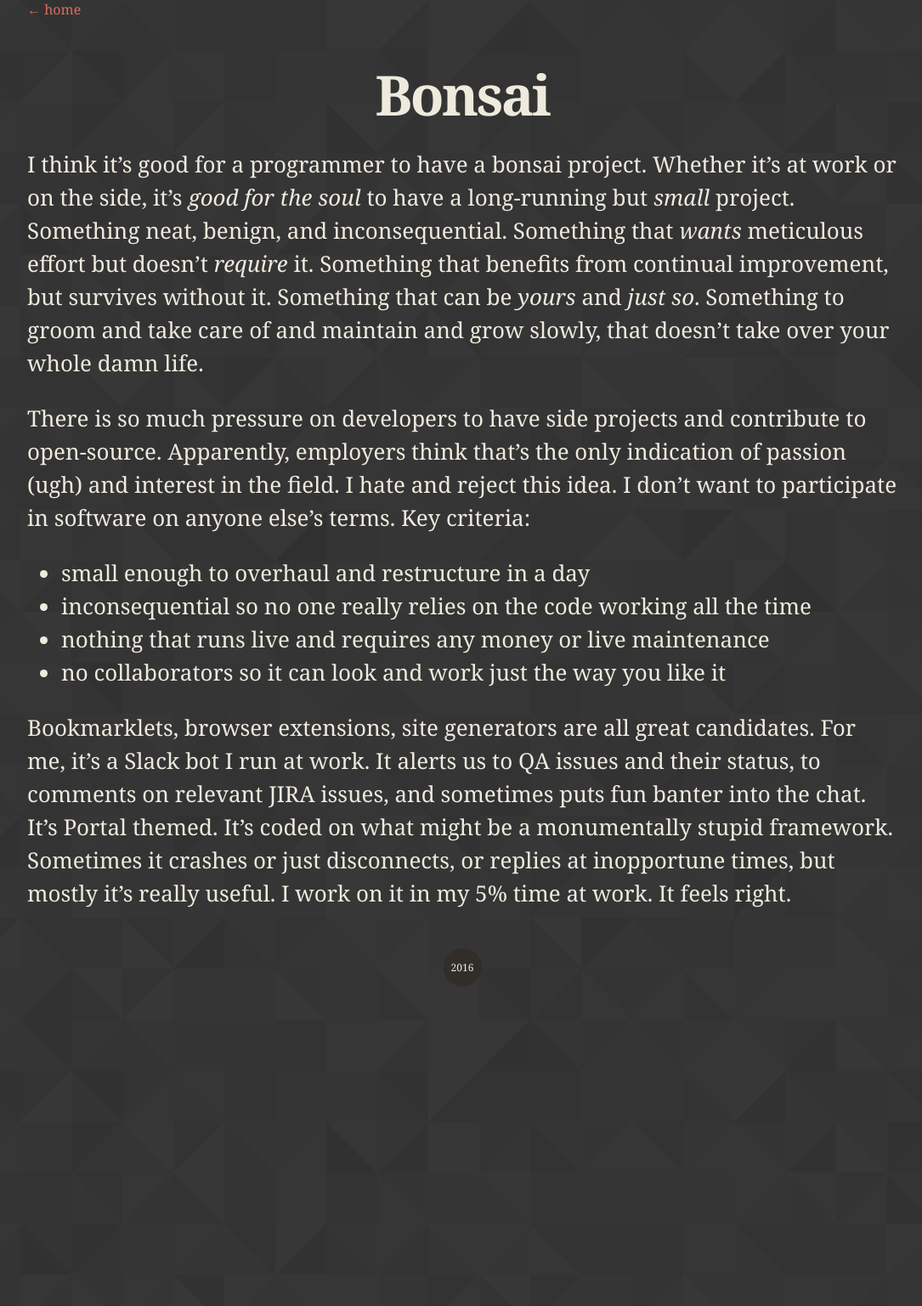
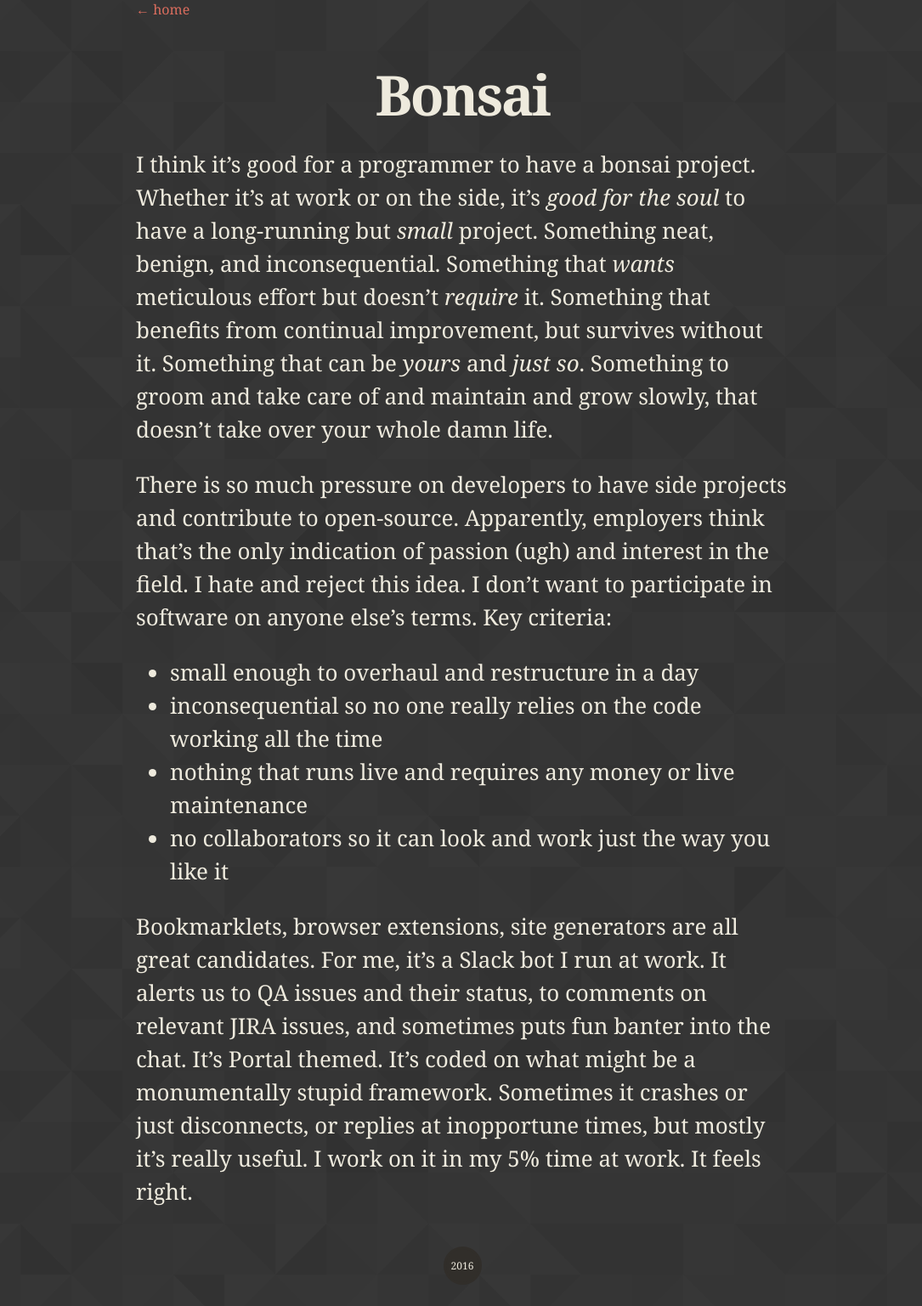
Before and after one commit to gggritso/site, a Jekyll site: the page built from _posts/2016-03-24-bonsai.md, in a window 1280 px wide. Shown: the whole page at 85% size, without its empty margins (96-1181 px from the left). Built offline with Jekyll 4.4.1, drawn with Linux system fonts in a browser that asks for light colours; before the commit the page ends 1186 px from its top, so only the background shows below that.

Commit message:
Improve layout on laptops

```diff
--- a/_sass/layout.scss
+++ b/_sass/layout.scss
@@ -12,6 +12,11 @@ body {
   	padding: 0 10%;
   }
 
+  @media screen and (min-width: 1280px) {
+  	margin: 0 0 115px 0;
+  	padding: 0 20%;
+  }
+
   @media screen and (min-width: 1600px) {
   	padding: 0 25%;
   }
```
